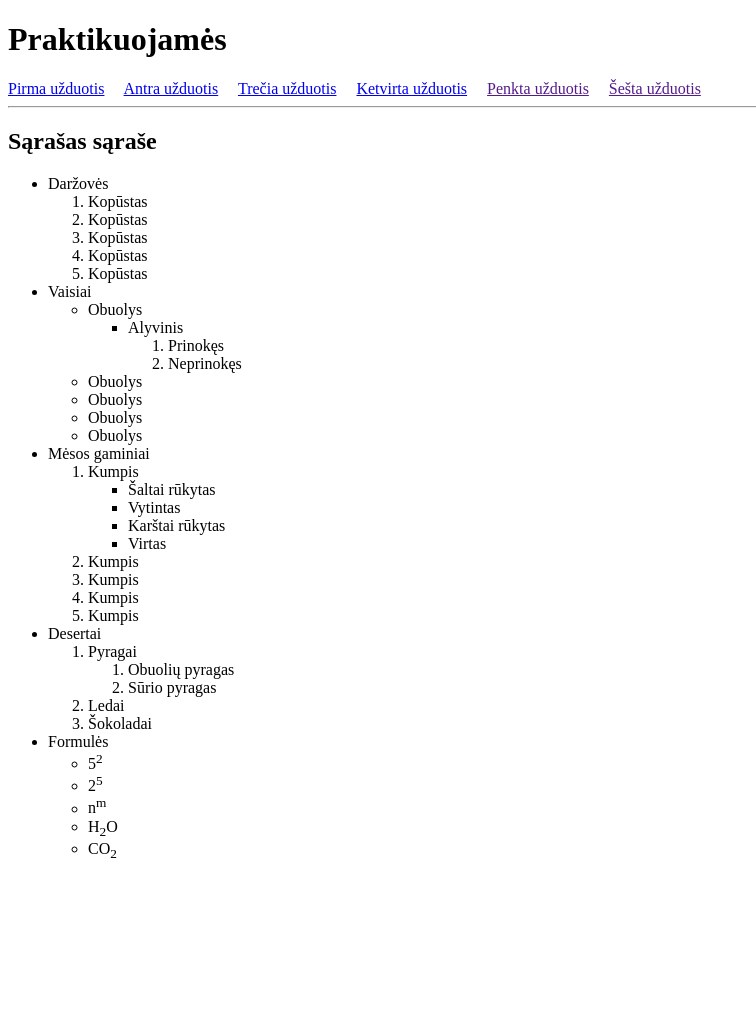
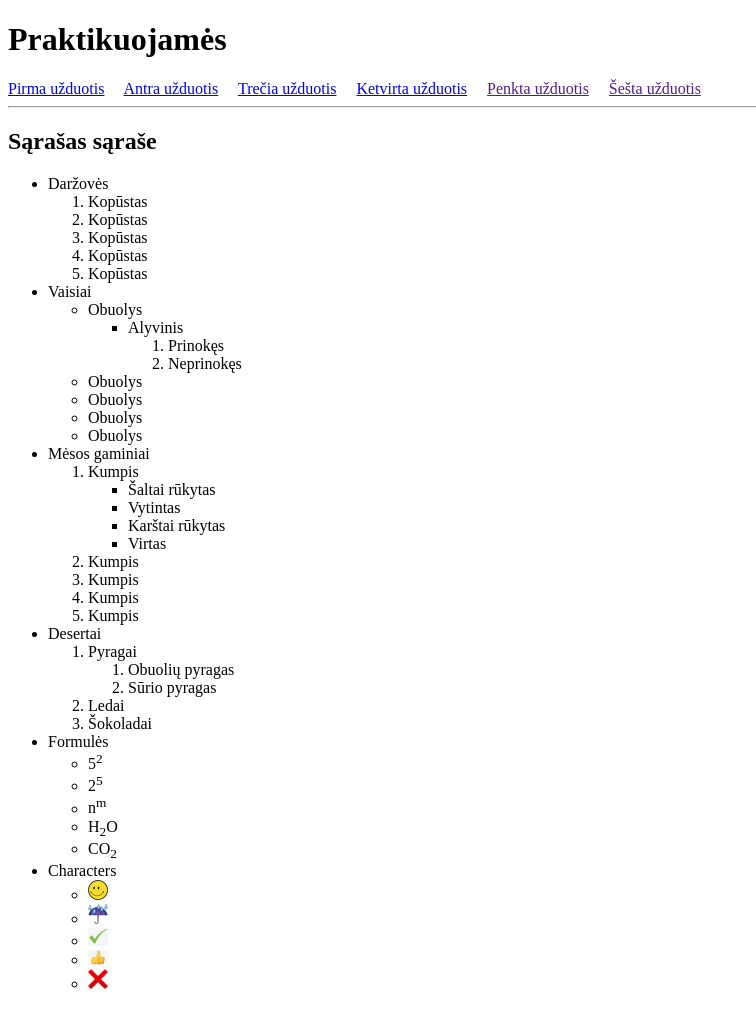
Before and after one commit to TitasMuterlevicius/2.Praktika-4, a plain HTML site: page ketvirta-uzduotis.html in a window 1280 px wide. Shown: the whole page, without its empty margins (0-756 px from the left). Before the commit the page ends 878 px from the top, so only its background shows below. Drawn offline with Linux system fonts and the light colour scheme.

Commit message:
Antrosios praktikos ketvirta užduotis

```diff
--- a/ketvirta-uzduotis.html
+++ b/ketvirta-uzduotis.html
@@ -74,6 +74,14 @@
                 <li>H<sub>2</sub>O</li>
                 <li>CO<sub>2</sub></li>
             </ul>
+            <li>Characters</li>
+            <ul>
+                <li><img src="./logo/smile.png" alt="šypsenėlė" width="20"></li>
+                <li><img src="./logo/umbrella.png" alt="skėtis" width="20"></li>
+                <li><img src="./logo/tick.jpg" alt="varnelė" width="20"></li>
+                <li><img src="./logo/goood.png" alt="gerai" width="20"></li>
+                <li><img src="./logo/wrong.png" alt="blogai" width="20"></li>
+            </ul>
         </ul>
 </body>
 </html>
```
Also changed, not shown: logo/goood.png (added).
